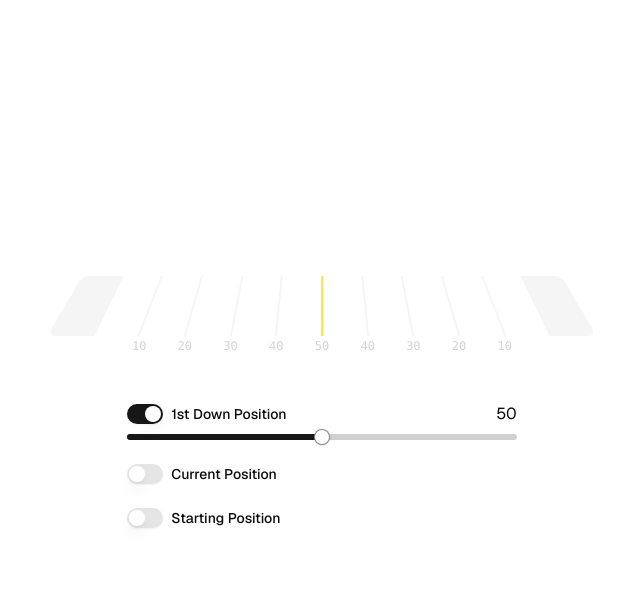
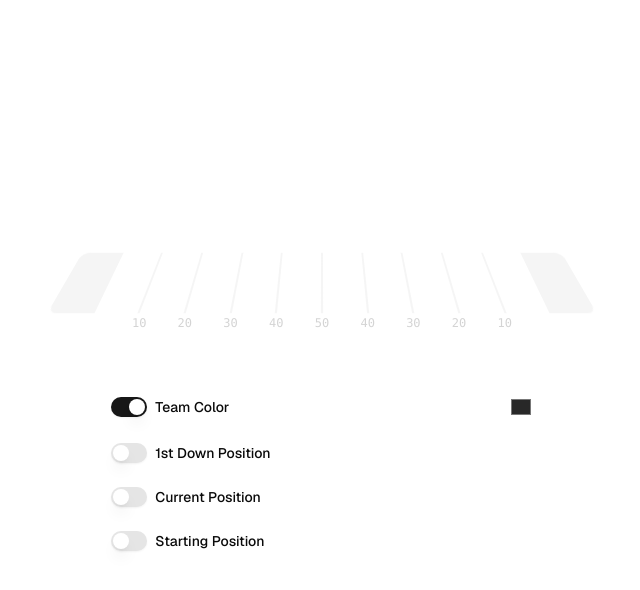
Before and after one commit to linkai101/football, a Next.js app: page / in a window 1280 px wide. Both pictures are taken after a click on the switch 463 px from the left and 421 px from the top of the page. Shown: the top 590 px of the page, without its empty margins (318-958 px from the left). Built offline with nearby package versions, Linux system fonts and the light colour scheme.

Commit message:
add team color

```diff
--- a/app/page.tsx
+++ b/app/page.tsx
@@ -10,6 +10,7 @@ export default function Home() {
   const [firstDownLine, setFirstDownLine] = useState<number|undefined>(); // 0 to 100
   const [startingPosition, setStartingPosition] = useState<number|undefined>(); // 0 to 100
   const [currentPosition, setCurrentPosition] = useState<number|undefined>(); // 0 to 100
+  const [teamColor, setTeamColor] = useState<[number, number, number]|undefined>(); // [r,g,b]
 
   return (
     <div className="container max-w-xl min-h-dvh px-4 py-16 flex flex-col justify-center">
@@ -18,11 +19,36 @@ export default function Home() {
           firstDownLine={firstDownLine}
           startingPosition={startingPosition}
           currentPosition={currentPosition}
+          teamColor={teamColor}
         />
 
-        <div className="mt-12 sm:px-[calc(2rem+100%/12)]">
+        <div className="mt-16 sm:px-[calc(1rem+100%/12)]">
+          {/* Team color */}
+          <div className="flex justify-between gap-8">
+            <div className="flex items-center space-x-2">
+              <Switch
+                id="team-color"
+                checked={teamColor !== undefined}
+                onCheckedChange={(v) => setTeamColor(v ? [40,40,40] : undefined)}
+              />
+              <Label htmlFor="team-color">Team Color</Label>
+            </div>
+
+            {teamColor !== undefined &&
+              <input
+                type="color"
+                value={`#${teamColor.map((c) => c.toString(16).padStart(2, "0")).join("")}`}
+                onInput={(e) => {
+                  const color = e.currentTarget.value.slice(1).match(/.{2}/g)!.map((c) => parseInt(c, 16)) as [number, number, number];
+                  setTeamColor(color);
+                }}
+                className="h-6 w-6 bg-transparent"
+              />
+            }
+          </div>
+
           {/* First down position */}
-          <div className="flex justify-between gap-8">
+          <div className="mt-6 flex justify-between gap-8">
             <div className="flex items-center space-x-2">
               <Switch
                 id="first-down-position"
--- a/components/football-field.tsx
+++ b/components/football-field.tsx
@@ -6,6 +6,7 @@ interface FootballFieldProps {
   firstDownLine?: number;
   startingPosition?: number;
   currentPosition?: number;
+  teamColor?: [number, number, number];
 }
 
 export function FootballField({
@@ -13,6 +14,7 @@ export function FootballField({
   firstDownLine,
   startingPosition,
   currentPosition,
+  teamColor = [40,40,40],
 }: FootballFieldProps) {
   const hPadding = 1; // horizontal padding, in rem
 
@@ -33,6 +35,7 @@ export function FootballField({
         <ProgressLine
           startingPosition={startingPosition}
           currentPosition={currentPosition}
+          teamColor={teamColor}
           className="absolute inset-y-0 left-[calc(100%/12)] w-[calc(100%*10/12)]"
         />
       </div>
@@ -85,11 +88,12 @@ function Field({ firstDownLine, className, style }: FieldProps) {
 interface ProgressLineProps {
   startingPosition?: number;
   currentPosition?: number;
+  teamColor?: [number, number, number];
   className?: string;
   style?: React.CSSProperties;
 }
 
-function ProgressLine({ startingPosition, currentPosition, className, style }: ProgressLineProps) {
+function ProgressLine({ startingPosition, currentPosition, teamColor, className, style }: ProgressLineProps) {
   const adjustedCurrentPosition =
     currentPosition === 0 ? -4
     : currentPosition === 100 ? 104
@@ -104,8 +108,11 @@ function ProgressLine({ startingPosition, currentPosition, className, style }: P
           style={{ transform: `translateX(calc(${Math.min(startingPosition, adjustedCurrentPosition)}% / 108 * 100 - 1px))` }}
         >
           <div
-            className="h-2.5 bg-neutral-700 rounded-full transition-all ease-in-out duration-500"
-            style={{ width: `calc(${Math.abs(startingPosition - adjustedCurrentPosition)}% / 108 * 100)` }}
+            className="h-2.5 rounded-full transition-all ease-in-out duration-500"
+            style={{
+              width: `calc(${Math.abs(startingPosition - adjustedCurrentPosition)}% / 108 * 100)`,
+              backgroundColor: teamColor ? `rgb(${teamColor.join(",")})` : "#000000",
+            }}
           />
         </div>
       }
@@ -118,11 +125,22 @@ function ProgressLine({ startingPosition, currentPosition, className, style }: P
           )}
           style={{ transform: `translateX(calc(${adjustedCurrentPosition}% - 1px))` }}
         >
-          <div className="-translate-x-1/2 aspect-square p-1 bg-neutral-700 rounded-full">
-            <MdSportsFootball size={12} className="text-white"/>
+          <div
+            className="-translate-x-1/2 aspect-square p-1 bg-neutral-700 rounded-full transition-all ease-in-out duration-500"
+            style={{ backgroundColor: teamColor ? `rgb(${teamColor.join(",")})` : "#000000" }}
+          >
+            <MdSportsFootball size={12}
+              className=" transition-all ease-in-out duration-500"
+              style={{ color: getContrastingColor(teamColor ?? [0,0,0]) }}
+            />
           </div>
         </div>
       }
     </div>
   );
 }
+
+function getContrastingColor([r,g,b]: [number, number, number]) {
+  const luminance = 0.2126*(r/255) + 0.7152*(g/255) + 0.0722*(b/255);
+  return luminance > 0.73 ? 'black' : 'white';
+}
```
